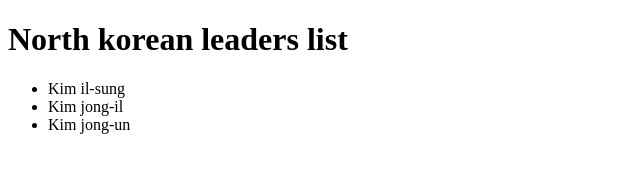
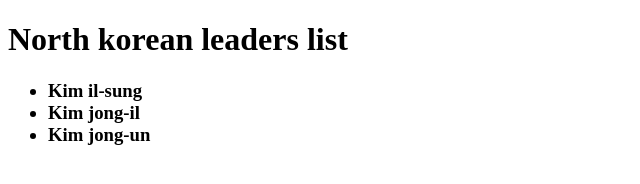
Before and after one commit to H7MlC55Mod/H7MlC55Mod.github.io, a plain HTML site: page index.html in a window 1280 px wide. Shown: the whole page, without its empty margins (0-640 px from the left). Drawn offline with Linux system fonts and the light colour scheme.

Commit message:
Update index.html

```diff
--- a/index.html
+++ b/index.html
@@ -6,11 +6,14 @@
     </head>
     <body>
         <h1>North korean leaders list</h1>
+
+        <h3>
         <ul>
             <li>Kim il-sung
             <li>Kim jong-il
             <li>Kim jong-un
         <ul>
+        </h3>
 
     </body>
 </html>
```
